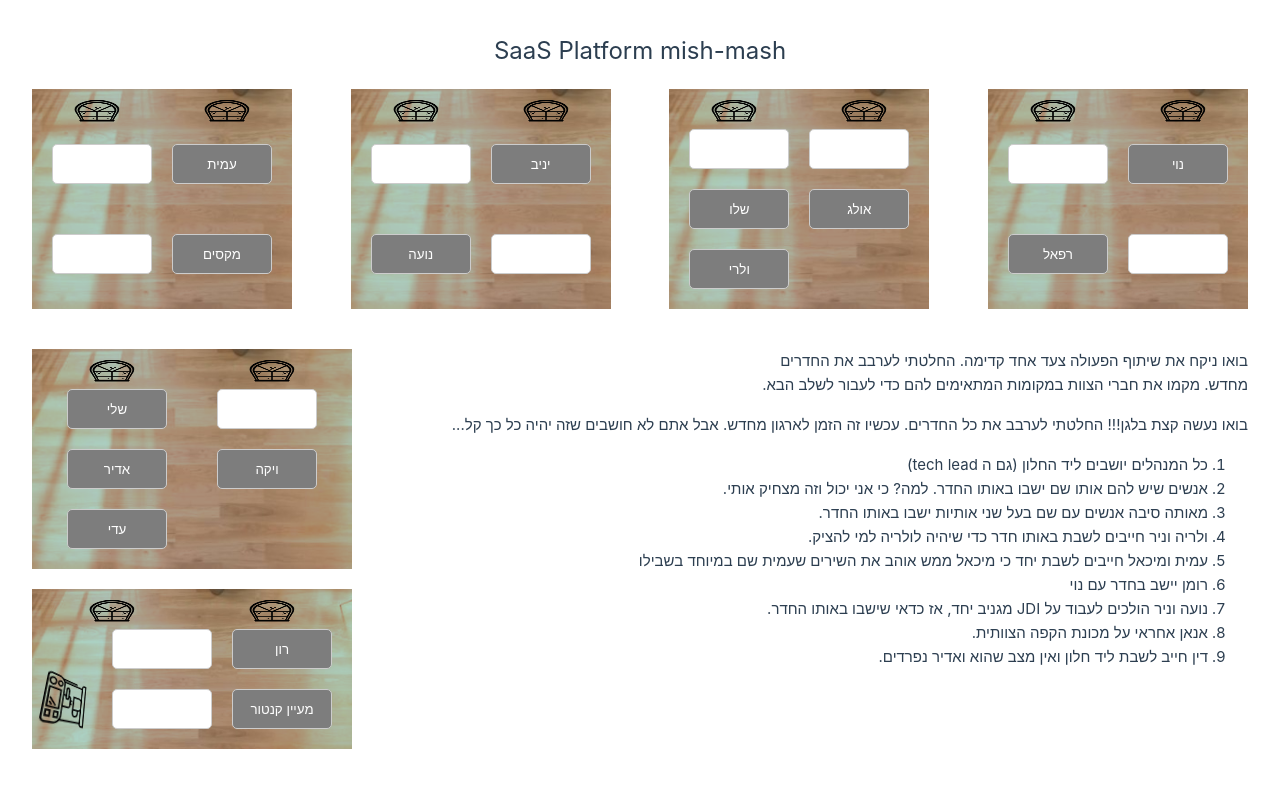
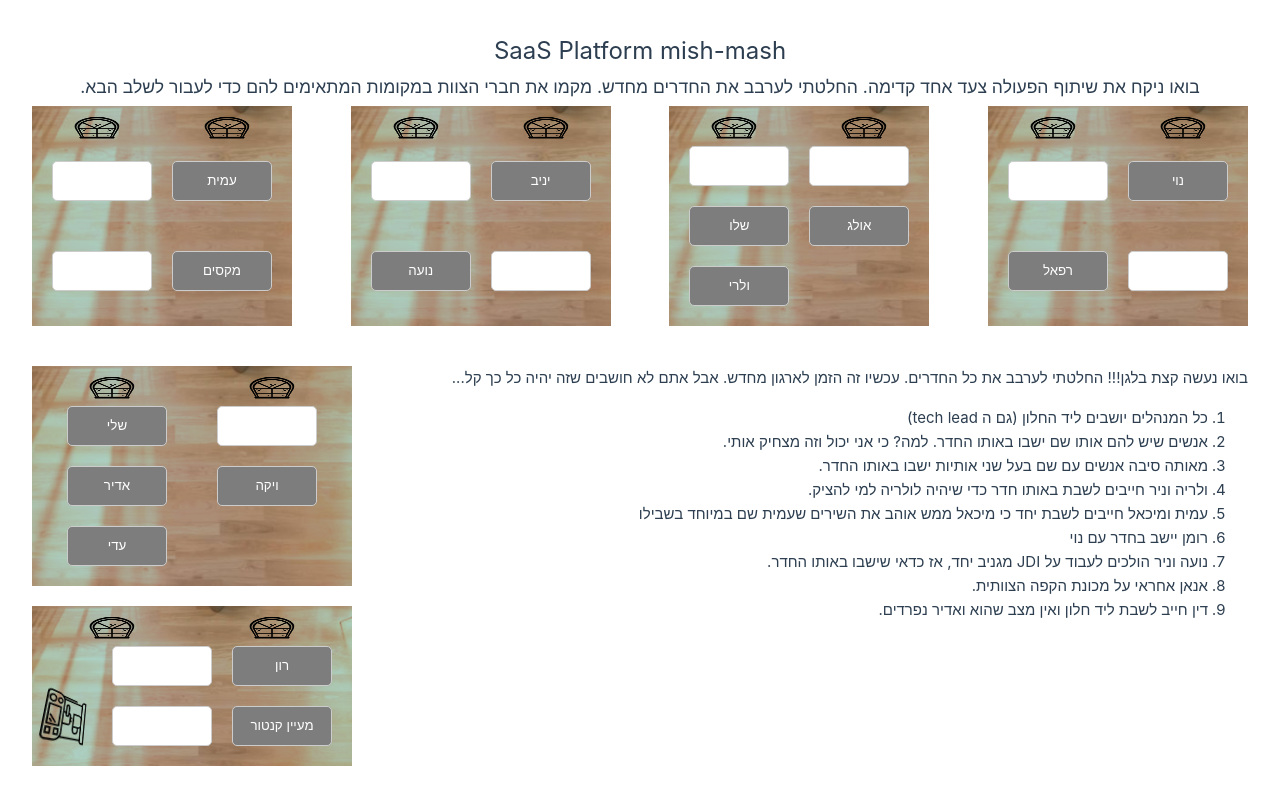
Before and after one commit to RonStrauss/vue-quiz, a Vue app: page / in a window 1280 px wide. Both pictures are taken after a click on the button "התחל". Built offline with nearby package versions, Linux system fonts and the light colour scheme; the HTML template or start-up script is replaced by a standard one.

Commit message:
Enhance FifthPage with configurable confetti explosion and update SecondPage with new collaborative message

```diff
--- a/src/components/FifthPage.vue
+++ b/src/components/FifthPage.vue
@@ -1,9 +1,22 @@
 <script setup lang="ts">
-  import ConfettiExplosion from "vue-confetti-explosion";
+import ConfettiExplosion from 'vue-confetti-explosion'
 
+const confettiViewport = { height: window.innerHeight * 0.95, width: window.innerWidth * 0.8 }
 </script>
 
 <template>
-  <ConfettiExplosion />
+  <div class="wrapper">
+    <ConfettiExplosion
+    :particleCount="300"
+      :stageHeight="confettiViewport.height"
+      :stageWidth="confettiViewport.width"
+    />
+  </div>
+</template>
 
-</template>
+<style scoped>
+.wrapper {
+  min-height: 80dvh;
+  /* overflow-x: hidden; */
+}
+</style>
--- a/src/components/SecondPage.vue
+++ b/src/components/SecondPage.vue
@@ -155,6 +155,10 @@ function developerFunctionFillAllExpectedValues() {
 </script>
 
 <template>
+  <h3>
+    בואו ניקח את שיתוף הפעולה צעד אחד קדימה. החלטתי לערבב את החדרים מחדש. מקמו את חברי הצוות במקומות
+    המתאימים להם כדי לעבור לשלב הבא.
+  </h3>
   <div class="wrapper">
     <div class="row">
       <div class="grid">
@@ -257,10 +261,6 @@ function developerFunctionFillAllExpectedValues() {
       </div>
       <div class="row-right">
         <div class="text">
-          <p>
-            בואו ניקח את שיתוף הפעולה צעד אחד קדימה. החלטתי לערבב את החדרים מחדש. מקמו את חברי הצוות
-            במקומות המתאימים להם כדי לעבור לשלב הבא.
-          </p>
           <p>
             בואו נעשה קצת בלגן!!! החלטתי לערבב את כל החדרים. עכשיו זה הזמן לארגון מחדש. אבל אתם לא
             חושבים שזה יהיה כל כך קל...
```
